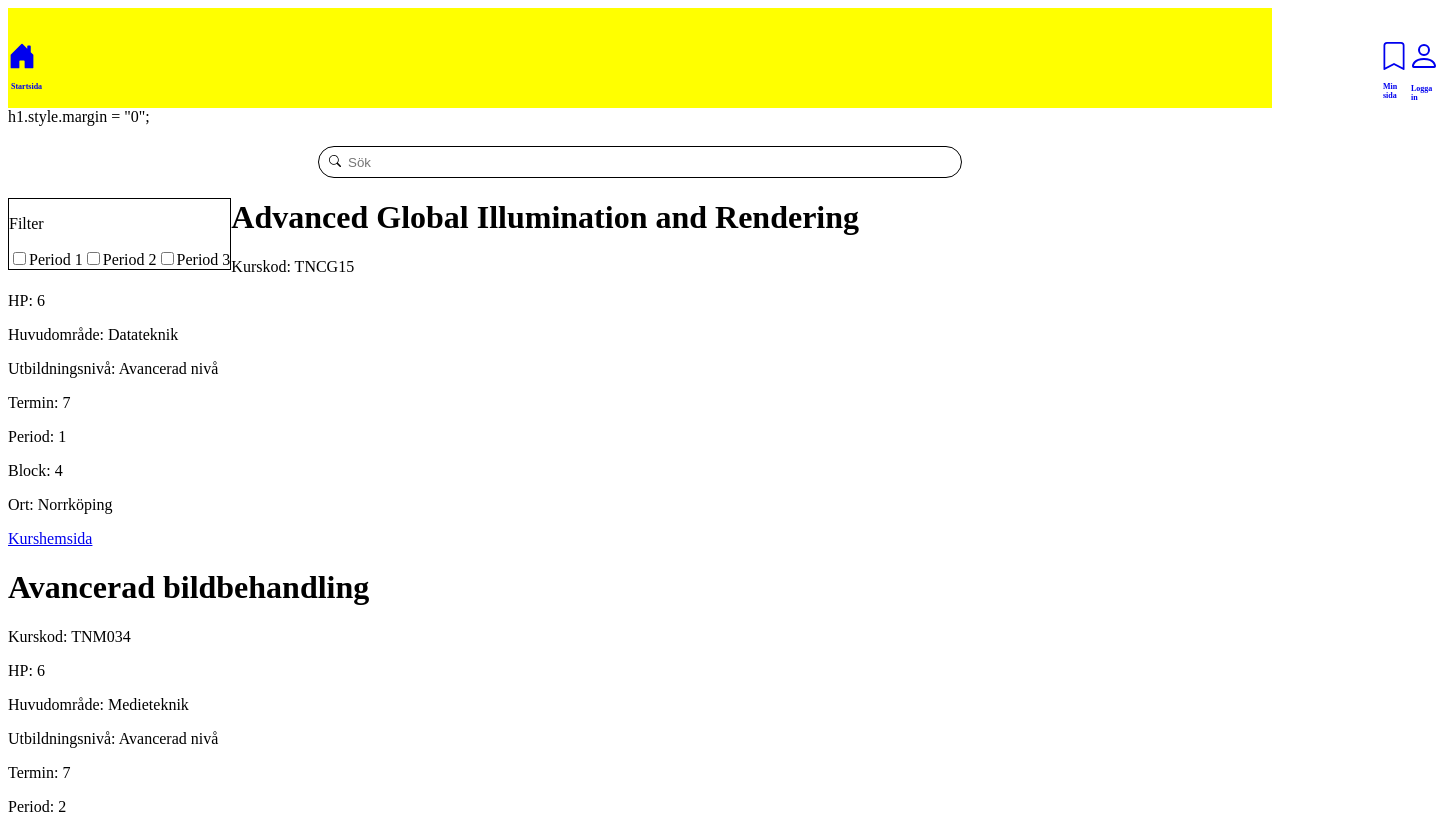
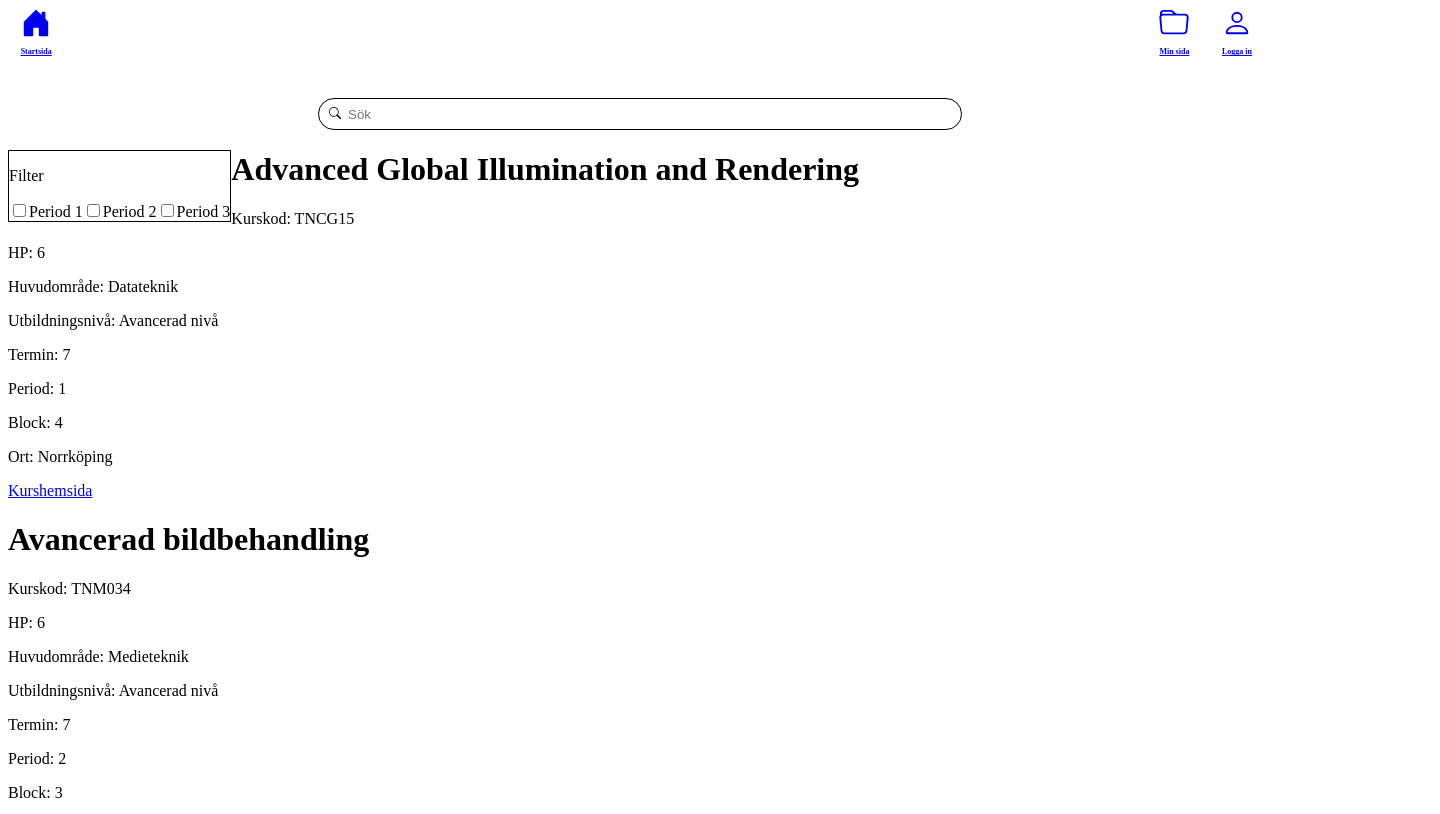
Before and after one commit to jronnefalk/lithe_val, a React (Create React App) app: page / in a window 1280 px wide. Shown: the top 814 px of the page, 1440 px wide, since content can reach past the window. Built offline with nearby package versions, Linux system fonts and the light colour scheme.

Commit message:
header
klar header

```diff
--- a/src/App.js
+++ b/src/App.js
@@ -10,7 +10,7 @@ import "./design/meny.css";
 
 //icons
 import { BsHouseDoorFill } from "react-icons/bs";
-import { BsBookmark } from "react-icons/bs";
+import { BsFolder } from "react-icons/bs";
 import { BsPerson } from "react-icons/bs";
 
 function App() {
@@ -24,7 +24,7 @@ function App() {
             <span>
               {" "}
               <BsHouseDoorFill
-                size={28}
+                size={30}
                 style={{ padding: 0, margin: 0 }}
               />{" "}
               <h1 class="text">Startsida</h1>
@@ -36,7 +36,7 @@ function App() {
           <Link to="/minasidor">
             <span>
               {" "}
-              <BsBookmark size={28} style={{ padding: 0, margin: 0 }} />{" "}
+              <BsFolder size={30} style={{ padding: 0, margin: 0 }} />{" "}
               <h1 class="text">Min sida</h1>
             </span>
           </Link>
@@ -46,13 +46,13 @@ function App() {
           <Link to="/loggain">
             <span class="loggain">
               {" "}
-              <BsPerson size={32} style={{ padding: 0, margin: 0 }} />{" "}
+              <BsPerson size={30} style={{ padding: 0, margin: 0 }} />{" "}
               <h1 class="text">Logga in</h1>
             </span>
           </Link>
         </div>
       </div>
-      h1.style.margin = "0";
+
       <Routes>
         <Route path="/" element={<Start />} />
         <Route path="/minasidor" element={<MinSida />} />
--- a/src/design/meny.css
+++ b/src/design/meny.css
@@ -2,20 +2,30 @@
   display: flex;
   justify-content: space-between;
   align-items: center;
-  height: 100px;
-  background-color: yellow;
-  width: 100%;
+  height: 6 rem;
+  max-width: 100%;
   flex-direction: row;
+  padding: 100px, 100px, 0px;
 }
 
 .start {
-  margin-right: 84rem;
+  width: 50px;
+  height: 70px;
+  margin-left: 1%;
+}
+.minasidor {
+  margin-left: auto;
+  margin-right: 1%;
+  width: 50px;
+  height: 70px;
+}
+.loggain {
+  width: 50px;
+  height: 70px;
 }
 
 .text {
   font-size: 0.5em;
-  padding: 3px;
-  position: absolute;
 }
 
 .containerleft {
```
